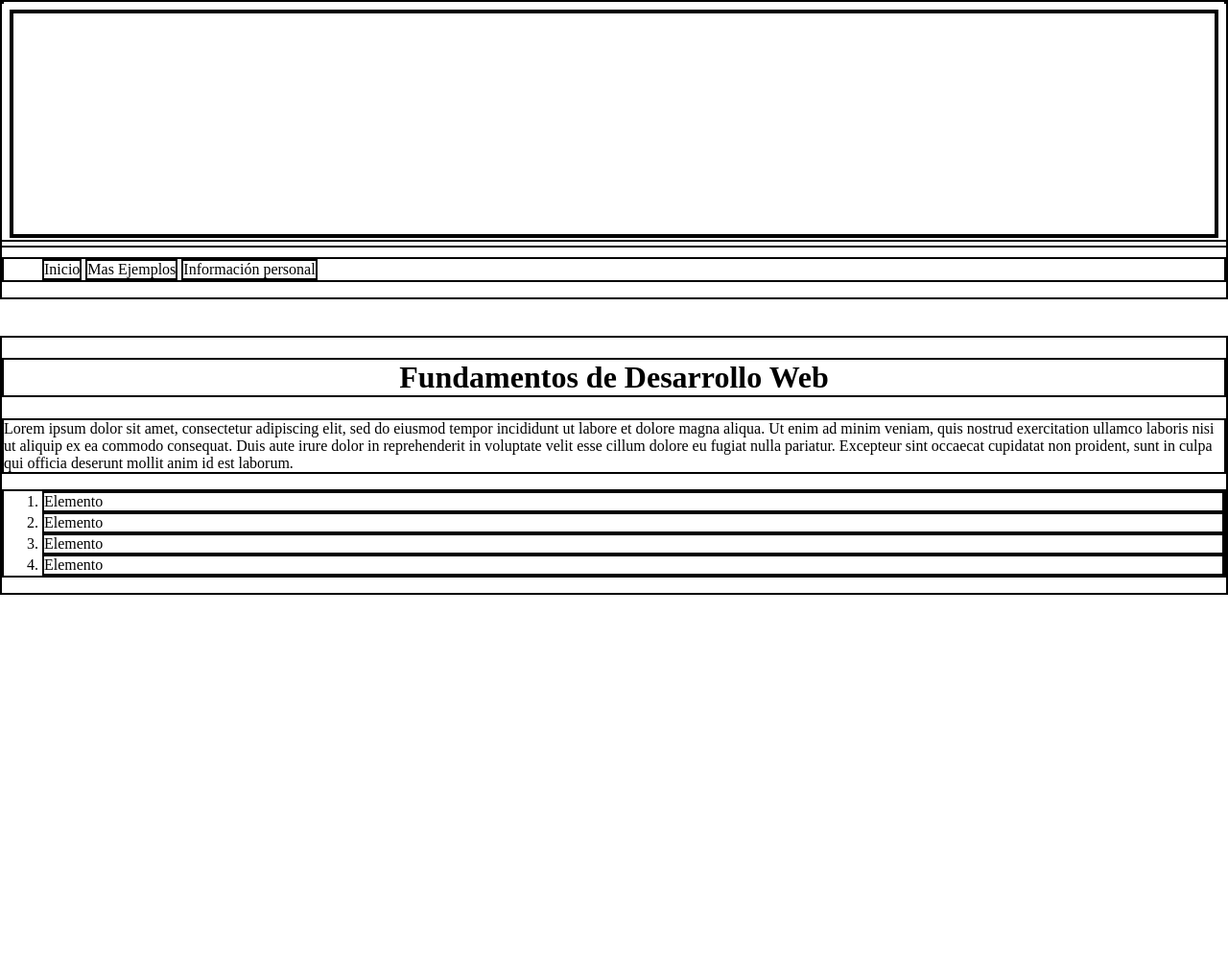
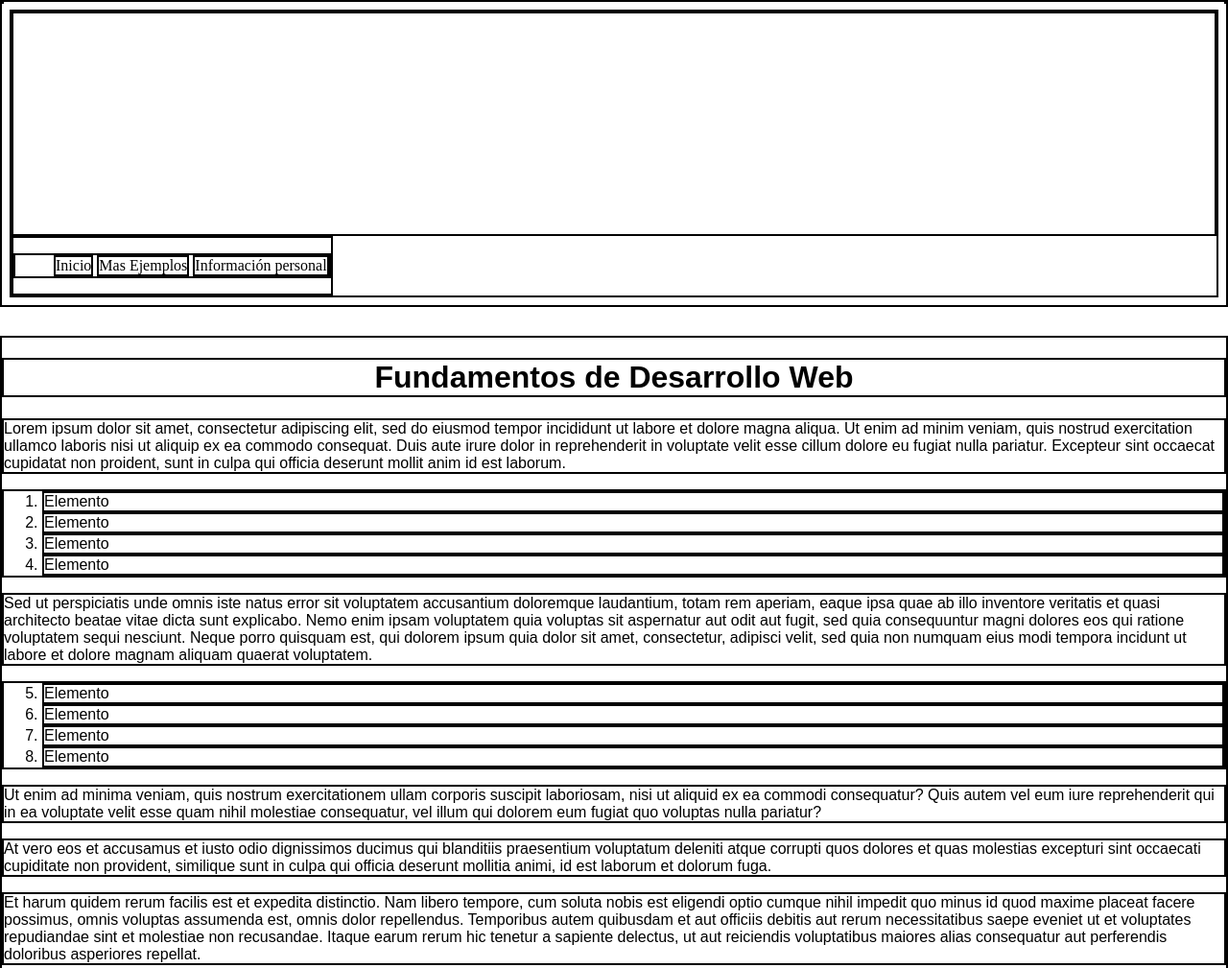
Before and after one commit to Fundamentos2020/examen-primer-parcial-RammasEchor, a plain HTML site: page index.html in a window 1280 px wide. Shown: the top 1009 px of the page at 96% size. Before the commit the page ends 800 px from the top, so only its background shows below. Drawn offline with Linux system fonts and the light colour scheme.

Commit message:
Commit Final

```diff
--- a/index.css
+++ b/index.css
@@ -26,7 +26,7 @@ img {
 }
 
 #menu   {
-    position: absolute ;
+    position: sticky ;
     right: 0px ;
     left: 0px ;
     top: 250px ;
@@ -50,6 +50,8 @@ img {
     top : 350px ;
     left: 0px ;
     right: 0px ;
+    font-family: Arial, Helvetica, sans-serif ;
+    text-indent: 0px ;
 }
 
 h1  {
--- a/index.html
+++ b/index.html
@@ -30,6 +30,25 @@
             <li>Elemento</li>
             <li>Elemento</li>
         </ol>
+        <p>
+            Sed ut perspiciatis unde omnis iste natus error sit voluptatem accusantium doloremque laudantium, totam rem aperiam, eaque ipsa quae ab illo inventore veritatis et quasi architecto beatae vitae dicta sunt explicabo. Nemo enim ipsam voluptatem quia voluptas sit aspernatur aut odit aut fugit, sed quia consequuntur magni dolores eos qui ratione voluptatem sequi nesciunt. Neque porro quisquam est, qui dolorem ipsum quia dolor sit amet, consectetur, adipisci velit, sed quia non numquam eius modi tempora incidunt ut labore et dolore magnam aliquam quaerat voluptatem.
+        </p>
+        <ol start="5">
+            <li>Elemento</li>
+            <li>Elemento</li>
+            <li>Elemento</li>
+            <li>Elemento</li>
+        </ol>
+        <p>
+            Ut enim ad minima veniam, quis nostrum exercitationem ullam corporis suscipit laboriosam, nisi ut aliquid ex ea commodi consequatur? Quis autem vel eum iure reprehenderit qui in ea voluptate velit esse quam nihil molestiae consequatur, vel illum qui dolorem eum fugiat quo voluptas nulla pariatur?
+        </p>
+        <p>
+            At vero eos et accusamus et iusto odio dignissimos ducimus qui blanditiis praesentium voluptatum deleniti atque corrupti quos dolores et quas molestias excepturi sint occaecati cupiditate non provident, similique sunt in culpa qui officia deserunt mollitia animi, id est laborum et dolorum fuga.
+        </p>
+        <p>
+            Et harum quidem rerum facilis est et expedita distinctio. Nam libero tempore, cum soluta nobis est eligendi optio cumque nihil impedit quo minus id quod maxime placeat facere possimus, omnis voluptas assumenda est, omnis dolor repellendus. Temporibus autem quibusdam et aut officiis debitis aut rerum necessitatibus saepe eveniet ut et voluptates repudiandae sint et molestiae non recusandae. Itaque earum rerum hic tenetur a sapiente delectus, ut aut reiciendis voluptatibus maiores alias consequatur aut perferendis doloribus asperiores repellat.
+        </p>
+        <iframe name="frame_mapa" src="https://www.google.com/maps/embed?pb=!1m14!1m12!1m3!1d14780.564827436247!2d-101.0598624!3d22.15869635!2m3!1f0!2f0!3f0!3m2!1i1024!2i768!4f13.1!5e0!3m2!1sen!2smx!4v1580131512296!5m2!1sen!2smx" width="600" height="450" frameborder="0" style="border:0;" allowfullscreen=""></iframe>
     </div>
 
 
```
